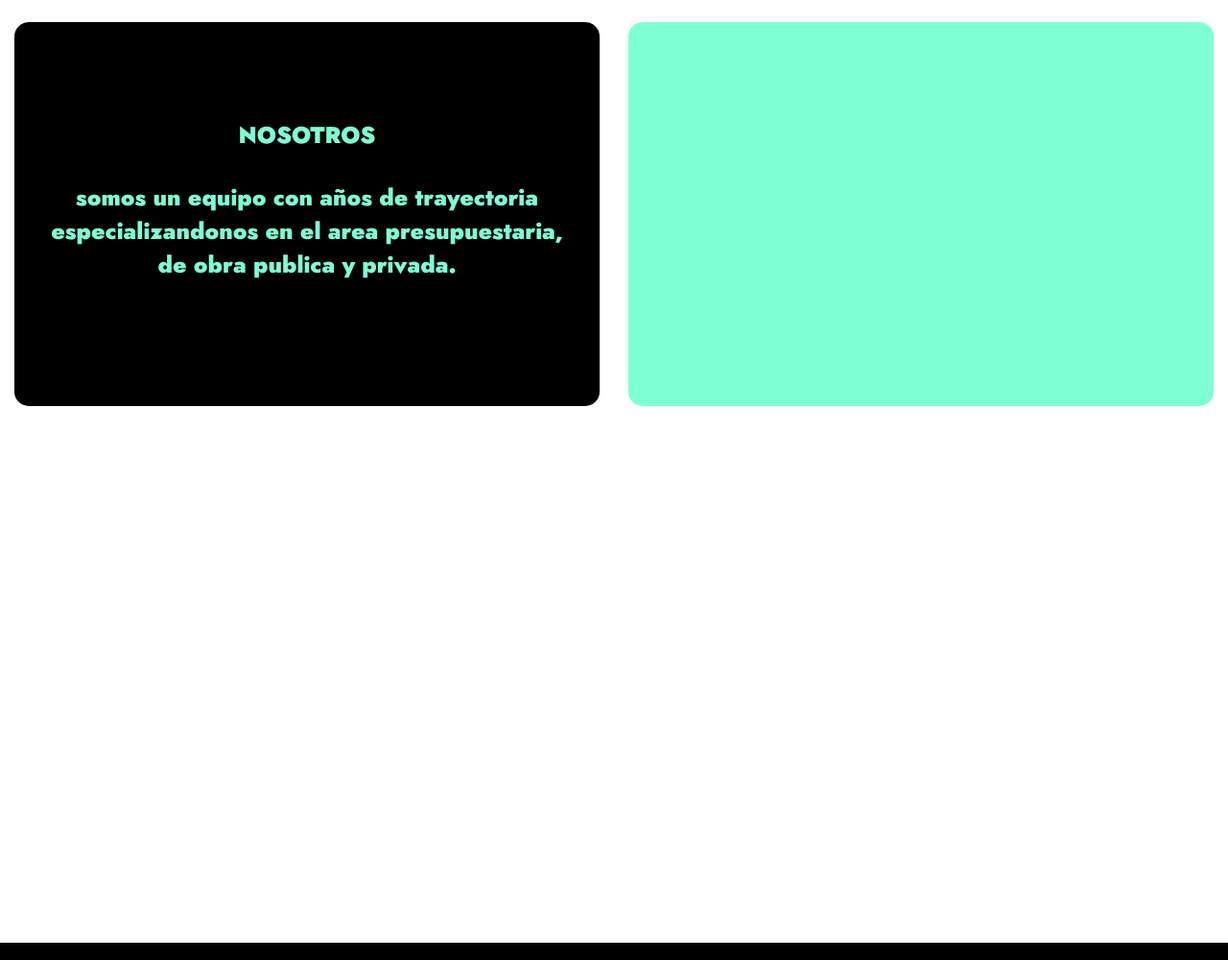
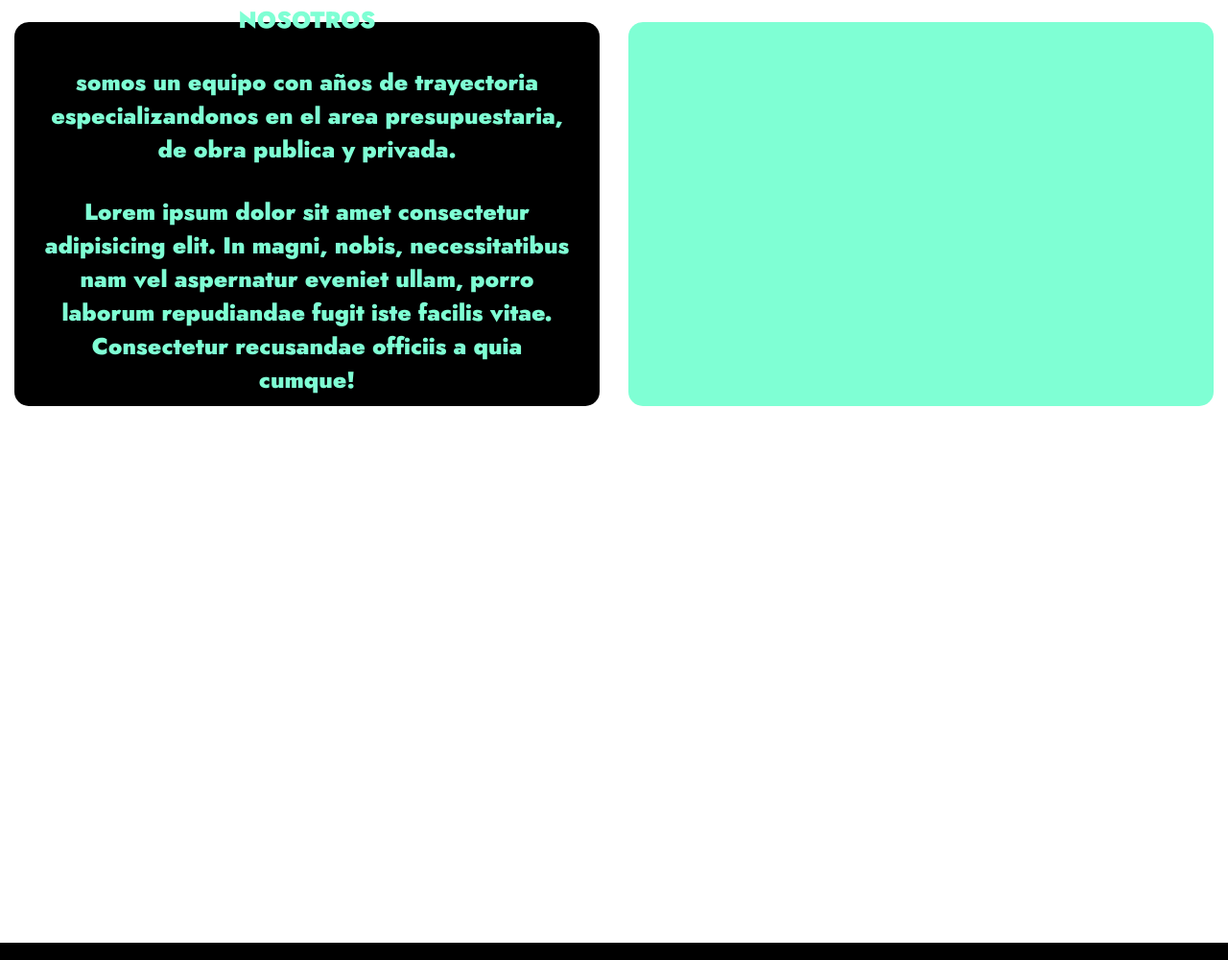
Before and after one commit to carlitanabella/mi-web-desde-01, a plain HTML site: page index.html in a window 1280 px wide. Shown: the part 2008-3008 px from the top of the page at 96% size. Drawn offline with Linux system fonts and the light colour scheme; grey boxes are pictures that could not be loaded.

Commit message:
agregue lorem

```diff
--- a/index.html
+++ b/index.html
@@ -29,7 +29,8 @@
 
         <section id="sectionuno">
             <h2> NOSOTROS
-                <p> somos un equipo con años de trayectoria especializandonos en el area presupuestaria, de obra publica y privada.</p>
+                <p> somos un equipo con años de trayectoria especializandonos en el area presupuestaria, de obra publica y privada. </p>
+                <p> Lorem ipsum dolor sit amet consectetur adipisicing elit. In magni, nobis, necessitatibus nam vel aspernatur eveniet ullam, porro laborum repudiandae fugit iste facilis vitae. Consectetur recusandae officiis a quia cumque!</p>
             </h2>
 
         </section>
```
